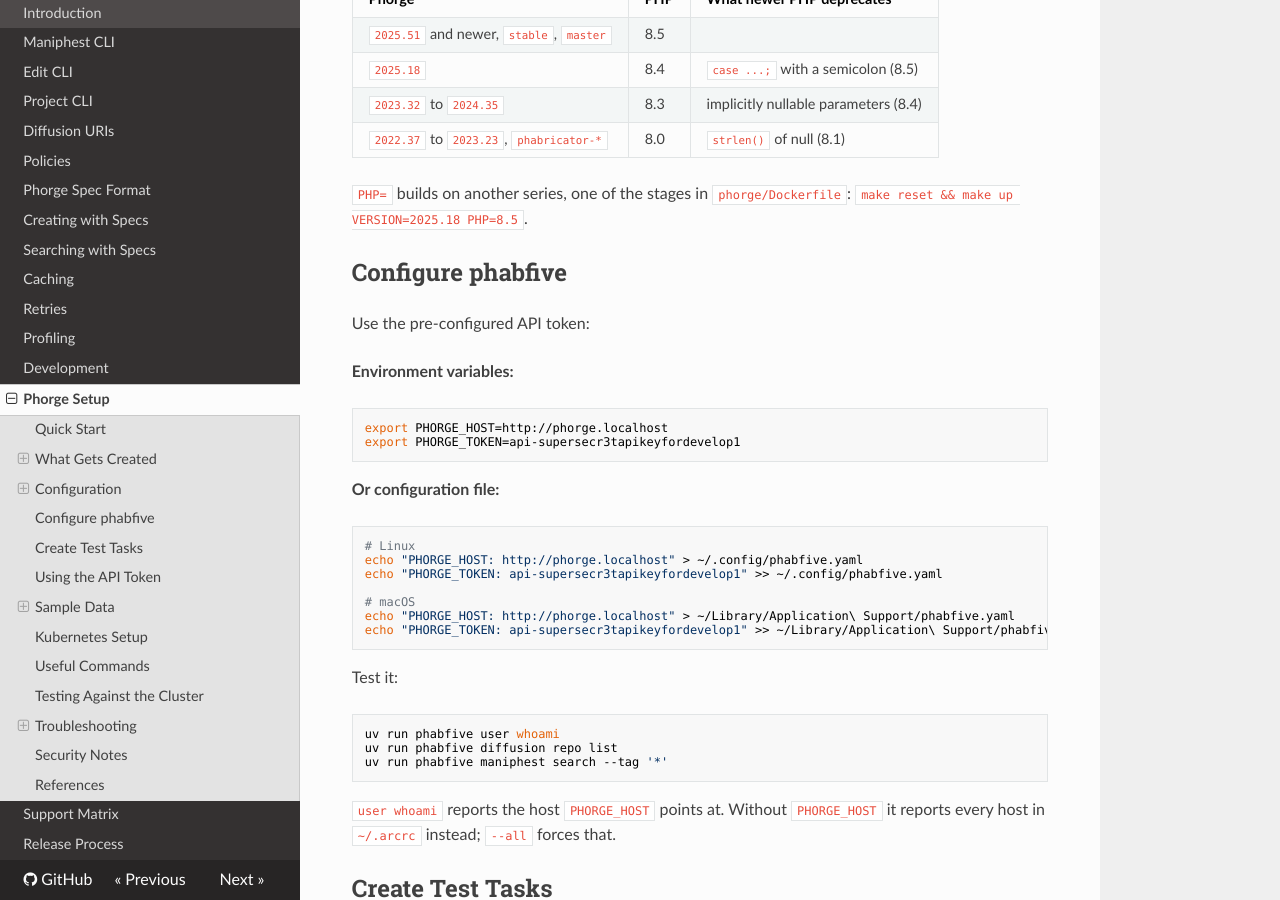
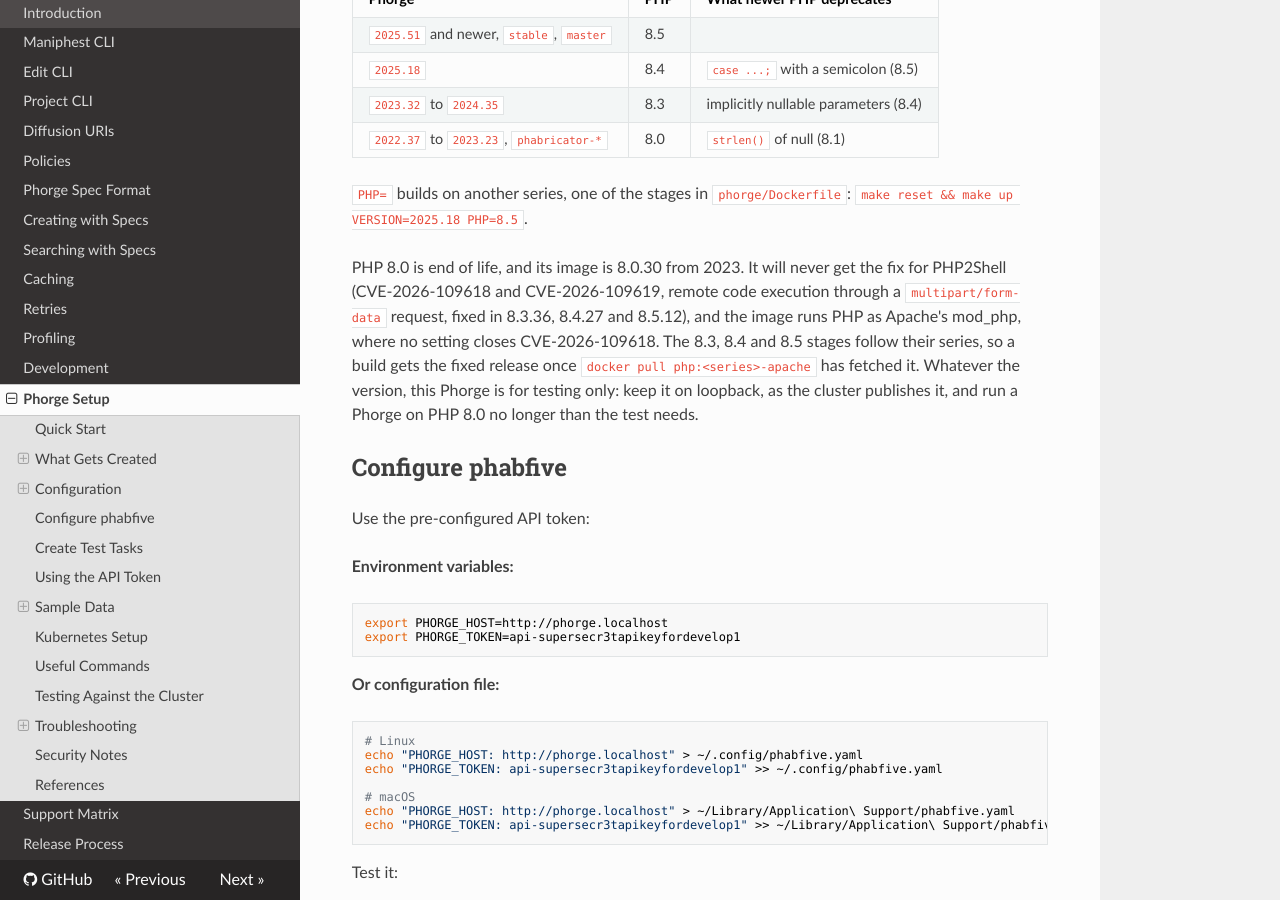
Before and after one commit to dynamist/phabfive, an MkDocs documentation site: the page built from docs/phorge-setup.md, in a window 1280 px wide and 900 px high, scrolled down 9235 px. Built offline with MkDocs 1.6.1, drawn with Linux system fonts in a browser that asks for light colours; nearby versions of some CDN libraries.

Commit message:
phorge: disable session upload progress, document the unpatched PHP 8.0 image
PHP2Shell (CVE-2026-109618, CVE-2026-109619) is remote code execution
through PHP's multipart/form-data parser. The 8.3, 8.4 and 8.5 stages
follow their series and already build on the fixed releases. The 8.0
stage is end of life at 8.0.30 and stays that way, so say so, and turn
off session upload progress, one of the CVE-2026-109619 paths, which
Phorge never uses.

Co-Authored-By: Claude Fable 5.2 <noreply@anthropic.com>

```diff
--- a/docs/phorge-setup.md
+++ b/docs/phorge-setup.md
@@ -357,6 +357,8 @@ Phorge turns a deprecation that PHP raises while it runs into an error, so a rel
 
 `PHP=` builds on another series, one of the stages in `phorge/Dockerfile`: `make reset && make up VERSION=2025.18 PHP=8.5`.
 
+PHP 8.0 is end of life, and its image is 8.0.30 from 2023. It will never get the fix for PHP2Shell (CVE-2026-109618 and CVE-2026-109619, remote code execution through a `multipart/form-data` request, fixed in 8.3.36, 8.4.27 and 8.5.12), and the image runs PHP as Apache's mod_php, where no setting closes CVE-2026-109618. The 8.3, 8.4 and 8.5 stages follow their series, so a build gets the fixed release once `docker pull php:<series>-apache` has fetched it. Whatever the version, this Phorge is for testing only: keep it on loopback, as the cluster publishes it, and run a Phorge on PHP 8.0 no longer than the test needs.
+
 ## Configure phabfive
 
 Use the pre-configured API token:
```
Also changed, not shown: 1 other file.
